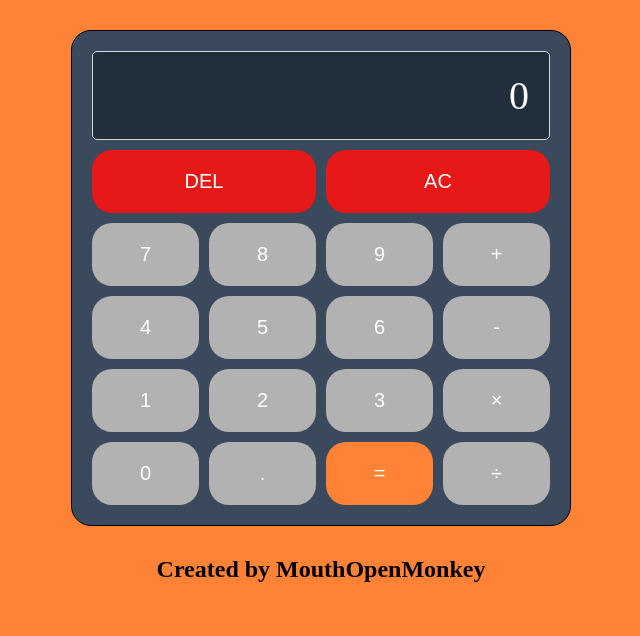
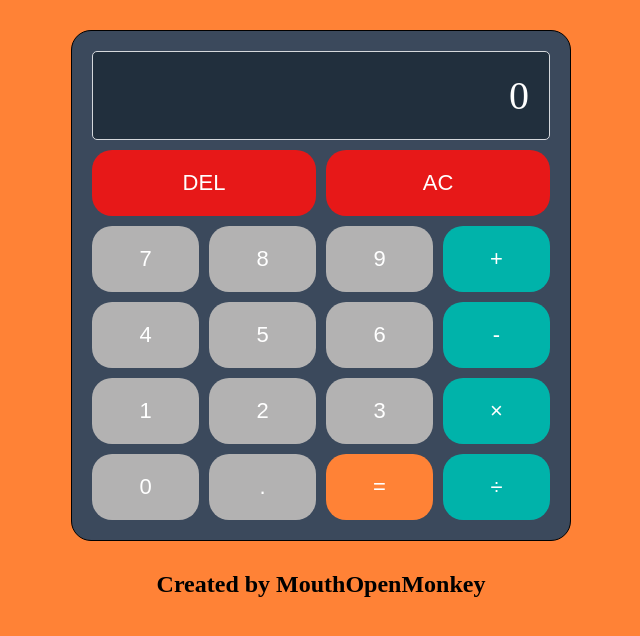
Before and after one commit to CarlosCapili/Web-Projects, a plain HTML site: page Calculator/index.html in a window 1280 px wide. Shown: the whole page, without its empty margins (319-959 px from the left). Drawn offline with Linux system fonts and the light colour scheme.

Commit message:
Updated color scheme

```diff
--- a/Calculator/style.css
+++ b/Calculator/style.css
@@ -44,7 +44,7 @@ div > h2 {
 
 .buttons {
 	text-align: center;
-	font-size: 20px;
+	font-size: 22px;
 	padding: 20px;
 	border: none;
 	border-radius: 20px;
@@ -55,6 +55,14 @@ div > h2 {
 .buttons:hover {
 	background-color: #818181;
 	cursor: pointer;
+}
+
+.operator {
+	background-color: #00b3aa;
+}
+
+.operator:hover {
+	background-color: #008f88;
 }
 
 #equal {
```
